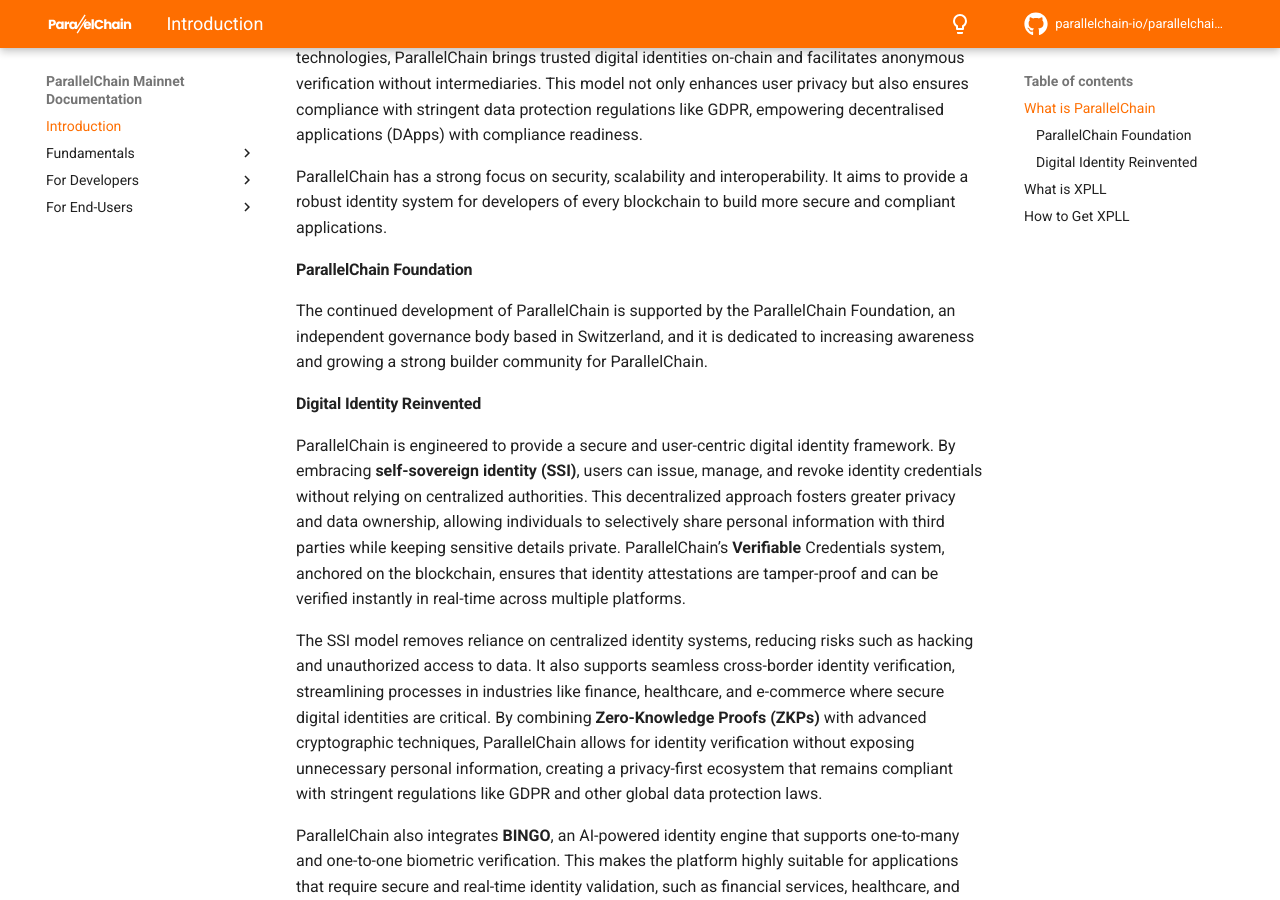
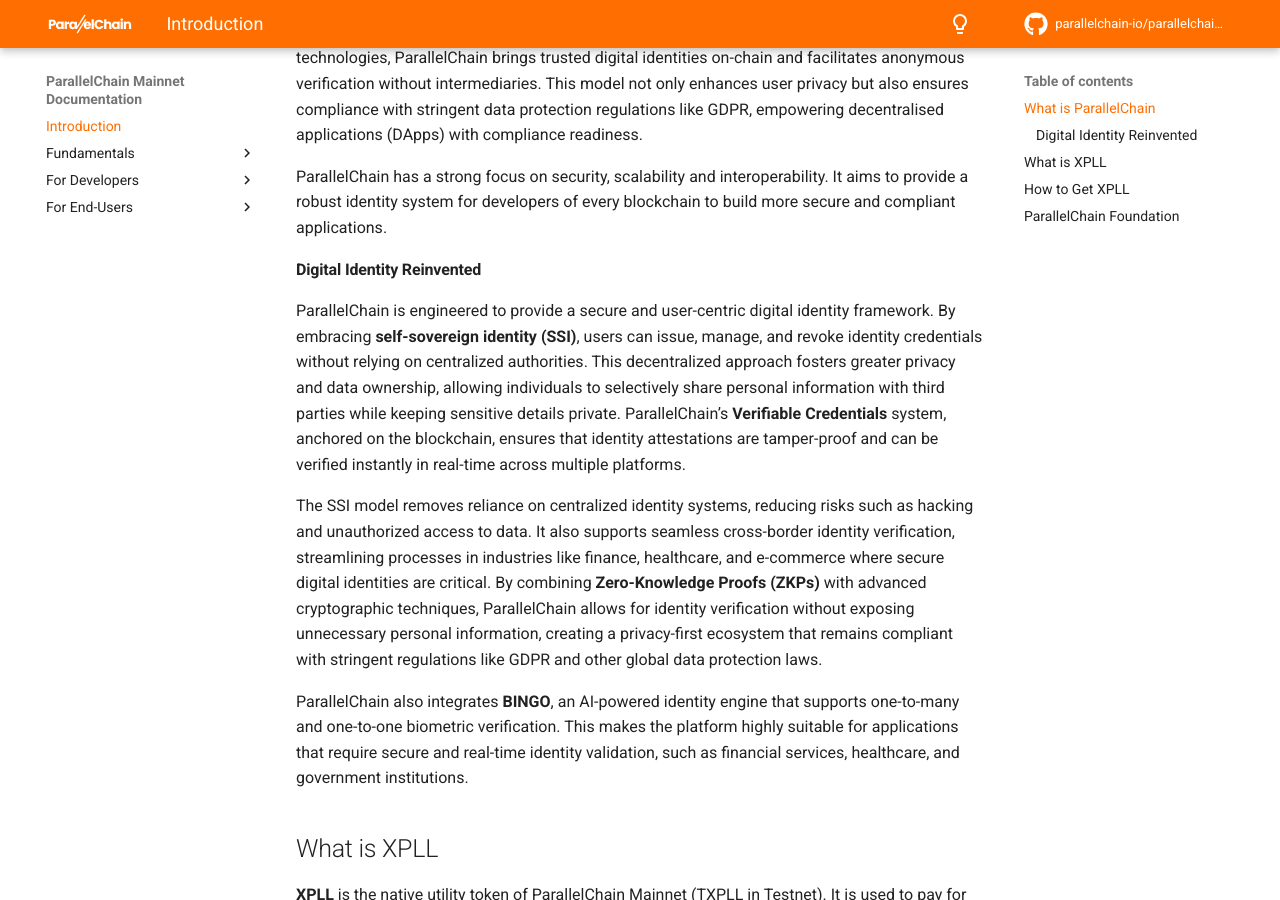
Before and after one commit to parallelchain-io/parallelchain-docs, an MkDocs documentation site: the page built from docs/introduction.md, in a window 1280 px wide and 900 px high, scrolled down 344 px. Built offline with MkDocs 1.6.1 and Material for MkDocs 9.7.7, drawn with Linux system fonts in a browser that asks for light colours; comment, search, counter and statistics services are not loaded; some of the changed text lies outside the part shown.

Commit message:
reorganize the foundation part

```diff
--- a/docs/introduction.md
+++ b/docs/introduction.md
@@ -12,11 +12,8 @@
 
 ParallelChain has a strong focus on security, scalability and interoperability. It aims to provide a robust identity system for developers of every blockchain to build more secure and compliant applications.
 
-#### ParallelChain Foundation
-The continued development of ParallelChain is supported by the ParallelChain Foundation, an independent governance body based in Switzerland, and it is dedicated to increasing awareness and growing a strong builder community for ParallelChain.
-
 #### Digital Identity Reinvented
-ParallelChain is engineered to provide a secure and user-centric digital identity framework. By embracing **self-sovereign identity (SSI)**, users can issue, manage, and revoke identity credentials without relying on centralized authorities. This decentralized approach fosters greater privacy and data ownership, allowing individuals to selectively share personal information with third parties while keeping sensitive details private. ParallelChain’s **Verifiable** Credentials system, anchored on the blockchain, ensures that identity attestations are tamper-proof and can be verified instantly in real-time across multiple platforms.
+ParallelChain is engineered to provide a secure and user-centric digital identity framework. By embracing **self-sovereign identity (SSI)**, users can issue, manage, and revoke identity credentials without relying on centralized authorities. This decentralized approach fosters greater privacy and data ownership, allowing individuals to selectively share personal information with third parties while keeping sensitive details private. ParallelChain’s **Verifiable Credentials** system, anchored on the blockchain, ensures that identity attestations are tamper-proof and can be verified instantly in real-time across multiple platforms.
 
 The SSI model removes reliance on centralized identity systems, reducing risks such as hacking and unauthorized access to data. It also supports seamless cross-border identity verification, streamlining processes in industries like finance, healthcare, and e-commerce where secure digital identities are critical. By combining **Zero-Knowledge Proofs (ZKPs)** with advanced cryptographic techniques, ParallelChain allows for identity verification without exposing unnecessary personal information, creating a privacy-first ecosystem that remains compliant with stringent regulations like GDPR and other global data protection laws.
 
```
Also changed, not shown: other parts of docs/introduction.md (+3 -0 lines).
